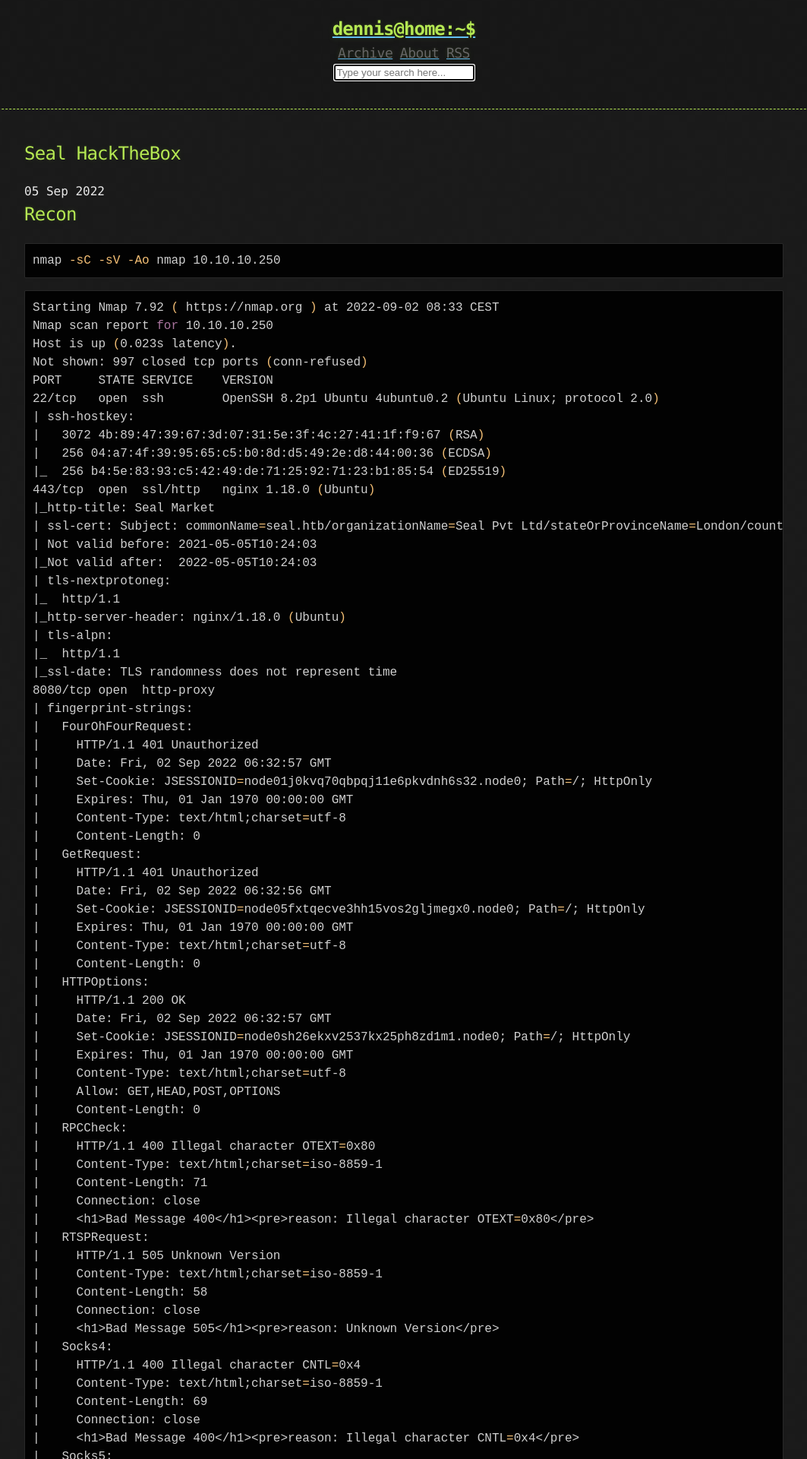
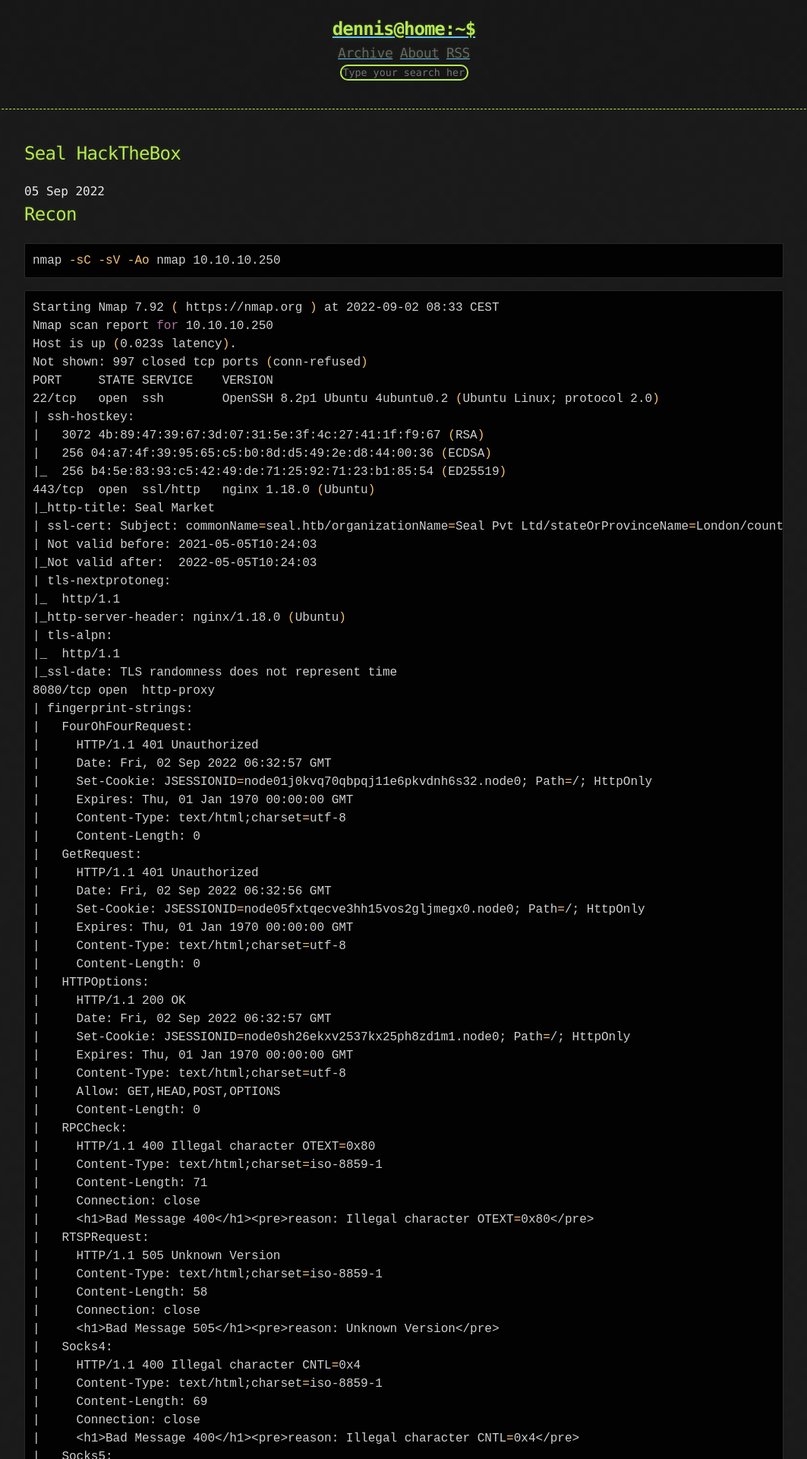
Before and after one commit to tocttou/hacker-blog, a Jekyll site: the page built from _posts/2022-09-05-Seal.md, in a window 1280 px wide. Shown: the top 1920 px of the page at 76% size, without its empty margins (108-1171 px from the left). Built offline with Jekyll 4.4.1, drawn with Linux system fonts in a browser that asks for light colours.

Commit message:
add stuff

```diff
--- a/_includes/search-form.html
+++ b/_includes/search-form.html
@@ -1,6 +1,6 @@
 <!-- HTML search field -->
 <div id="search-container">
-<input type="text" id="search-input" placeholder="Type your search here..." autofocus>
+<input type="text" id="search-input" placeholder="Type your search here...">
 <ul id="results-container"></ul>
 </div>
 
--- a/_sass/base.scss
+++ b/_sass/base.scss
@@ -271,3 +271,11 @@ a:active, a:focus {
 #wrapper {
   min-height: calc(100vh - 100px);
 }
+
+#search-input {
+    background-color: $cod-grey;
+    color: $gallery;
+    border: 2px solid $conifer;
+    border-radius: 10px;
+    font-family: Monaco, "Bitstream Vera Sans Mono", "Lucida Console", Terminal, monospace;
+}
```
Also changed, not shown: _posts/2022-09-05-Seal.md (+1 -1 lines).
